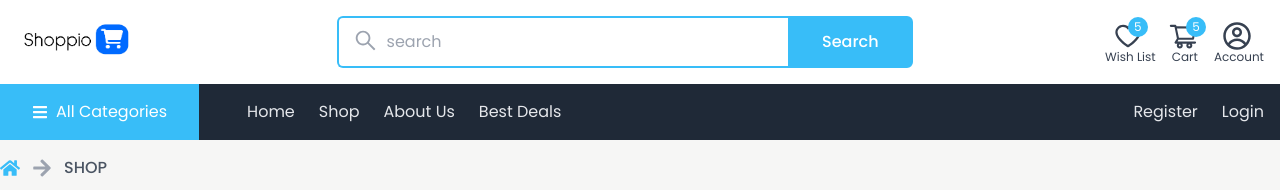
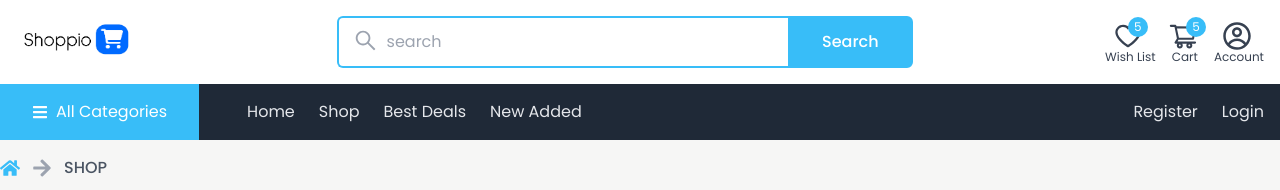
Before and after one commit to Chekiro/shoppio-frontend, a React (Vite) app: page /shop in a window 1280 px wide. Shown: the top 190 px of the page. Built offline with nearby package versions, Linux system fonts and the light colour scheme; no server answers.

Commit message:
Fix code

```diff
--- a/src/components/Navbar.jsx
+++ b/src/components/Navbar.jsx
@@ -11,7 +11,6 @@ import WatchCat from "../assets/watch_cat.svg";
 const Navbar = ({ session, setSession }) => {
   const navigate = useNavigate();
   const logOut = () => {
-    console.log("hello");
     setSession(false);
     navigate("/");
   };
@@ -69,13 +68,13 @@ const Navbar = ({ session, setSession }) => {
                 to={"/"}
                 className="text-gray-200 hover:text-sky-400 transition"
               >
-                About Us
+                Best Deals
               </Link>
               <Link
                 to={"/"}
                 className="text-gray-200 hover:text-sky-400 transition"
               >
-                Best Deals
+                New Added
               </Link>
             </div>
             <div className="flex items-center space-x-6 text-base capitalize mr-4">
--- a/src/pages/Shop.jsx
+++ b/src/pages/Shop.jsx
@@ -23,6 +23,9 @@ const Shop = () => {
   if (sorting === "priceLow") {
     sortedData.sort((a, b) => a.discount - b.discount);
   }
+  if (sorting === "mostRating") {
+    sortedData.sort((a, b) => b.rating - a.rating);
+  }
 
   return (
     <>
@@ -43,6 +46,7 @@ const Shop = () => {
               <option value="priceLow">Price low-high</option>
               <option value="priceHigh">Price high-low</option>
               <option value="latestProduct">Latest product</option>
+              <option value="mostRating">Most Rating</option>
             </select>
           </div>
           <div className="grid lg:grid-cols-2 xl:grid-cols-3 sm:grid-cols-2 gap-6">
```
